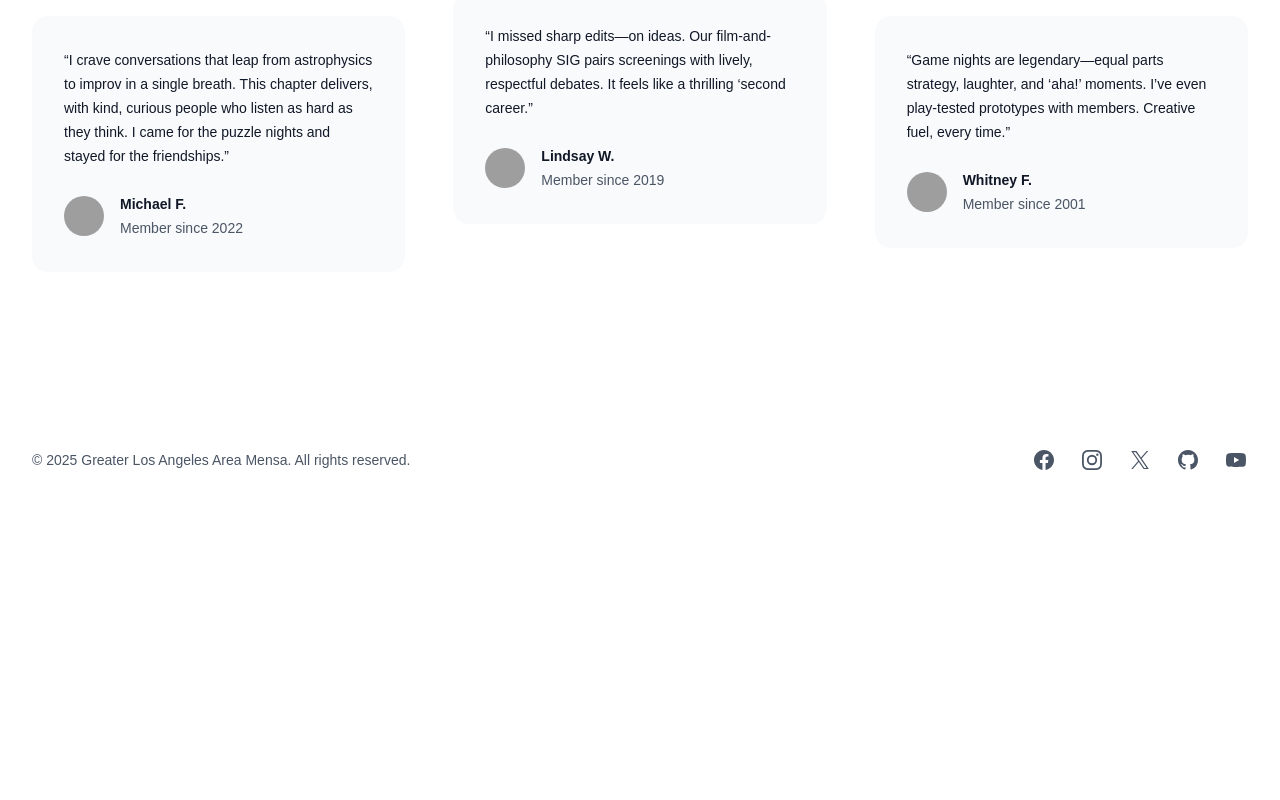
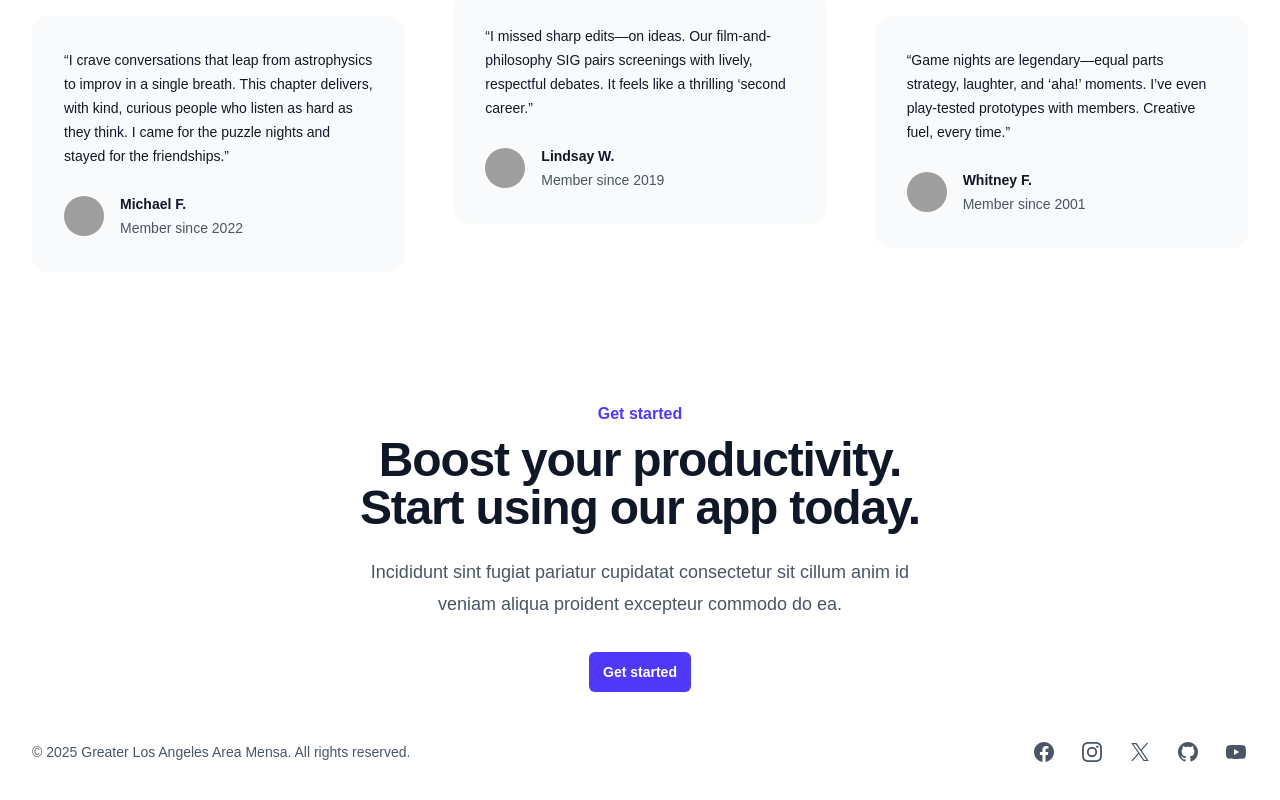
Before and after one commit to anreyw/glaam-web, a Next.js app: page / in a window 1280 px wide. Shown: the part 2056-2856 px from the top of the page. Before the commit the page ends 2576 px from the top, so only its background shows below. Built offline with nearby package versions, Linux system fonts and the light colour scheme; grey boxes are pictures that could not be loaded; a web font is replaced by a local one.

Commit message:
Add CallToAction to home page

```diff
--- a/src/app/page.tsx
+++ b/src/app/page.tsx
@@ -3,6 +3,7 @@
 import Background from "@/components/Background";
 import Footer from "@/components/Footer";
 import About from "@/components/About";
+import CallToAction from "@/components/CallToAction";
 
 export default function Home() {
   return (
@@ -11,6 +12,7 @@
       <Hero />
       <About />
       <Testimonials />
+      <CallToAction />
       <Footer />
     </>
   );
```
